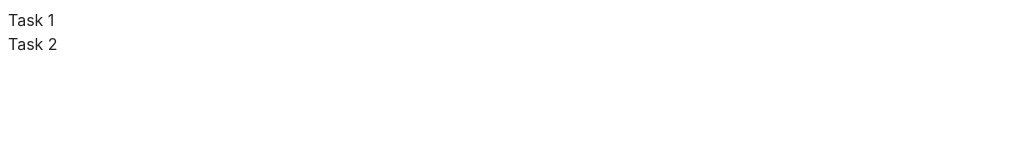
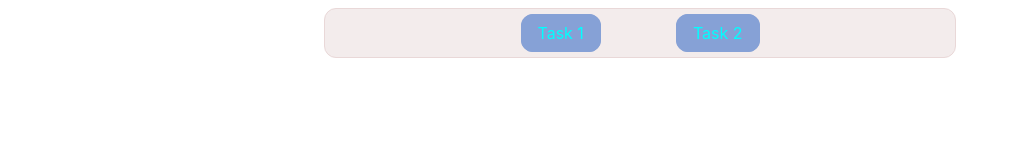
Before and after one commit to RostyslavShevchenko/goit-js-hw-09, a website built with Vite: page src/index.html in a window 1280 px wide. Shown: the whole page, without its empty margins (0-1011 px from the left). Built offline with nearby package versions, Linux system fonts and the light colour scheme.

Commit message:
update styles

```diff
--- a/src/css/styles.css
+++ b/src/css/styles.css
@@ -6,3 +6,40 @@
 */
 @import url('./reset.css');
 @import url('./root.css');
+@import url('https://fonts.googleapis.com/css2?family=Montserrat&display=swap');
+
+.navigation {
+  margin: 0 auto;
+  width: 50%;
+  background-color: #f3ecec;
+  border: 1px solid #e9d8d8;
+  border-radius: 12px;
+  height: 50px;
+  display: flex;
+  justify-content: center;
+  align-items: center;
+}
+
+.nav-list{
+  display: flex;
+  flex-direction: row;
+  justify-content: center;
+  align-items: center;
+  gap: 75px;
+}
+
+.nav-list a {
+  padding: 8px 16px;
+  background-color:#86a1d6;
+  color:aqua;
+  border-radius: 12px;
+  border: 1px solid #86a1d6;
+}
+
+.nav-list a:hover,
+.nav-list a:focus{
+  background-color:#9db2db;
+  color: rgb(44, 245, 245);
+  outline: none;
+  border: 1px solid rgb(7, 138, 138)
+}
--- a/src/index.html
+++ b/src/index.html
@@ -9,7 +9,7 @@
   </head>
   <body>
     <nav class="navigation">
-      <ul>
+      <ul class="nav-list">
         <li><a href="./1-gallery.html">Task 1</a></li>
         <li><a href="./2-form.html">Task 2</a></li>
       </ul>
```
Also changed, not shown: src/1-gallery.html (+1 -1 lines), src/2-form.html (+1 -1 lines), src/css/form.css (+18 -0 lines), src/css/gallery.css (+18 -0 lines).
